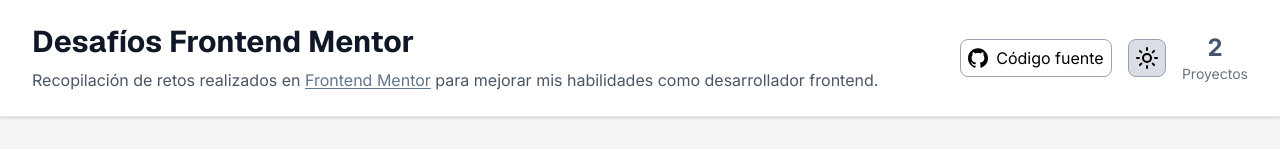
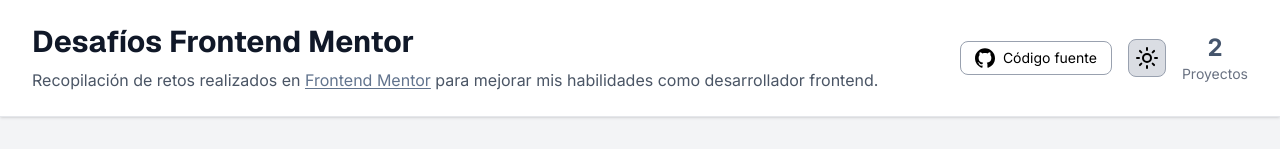
Before and after one commit to LuisChicaizaDev/challenges-frontend-mentor, a React (Vite) app: page / in a window 1280 px wide. Shown: the top 149 px of the page. Built offline with nearby package versions, Linux system fonts and the light colour scheme.

Commit message:
style: corregir tamanio texto boton github

```diff
--- a/src/assets/components/Header.jsx
+++ b/src/assets/components/Header.jsx
@@ -17,8 +17,8 @@ export const Header = () => {
                 </div>
 
                 <div className="flex items-center justify-center gap-4 flex-wrap">
-                    <a href="https://github.com/LuisChicaizaDev/challenges-frontend-mentor" tarjet="_blank" rel="noopener noreferrer"
-                        className='min-w-38 flex gap-2 items-center justify-center p-1.5 border border-gray-400 rounded-lg cursor-pointer
+                    <a href="https://github.com/LuisChicaizaDev/challenges-frontend-mentor"
+                        className='min-w-38 text-sm flex gap-2 items-center justify-center p-1.5 border border-gray-400 rounded-lg cursor-pointer
         hover:bg-gray-200 transition duration-500 dark:bg-gray-900 dark:hover:bg-gray-700 dark:text-white'>
                         <SiGithub className='size-5' />
                         Código fuente
```
